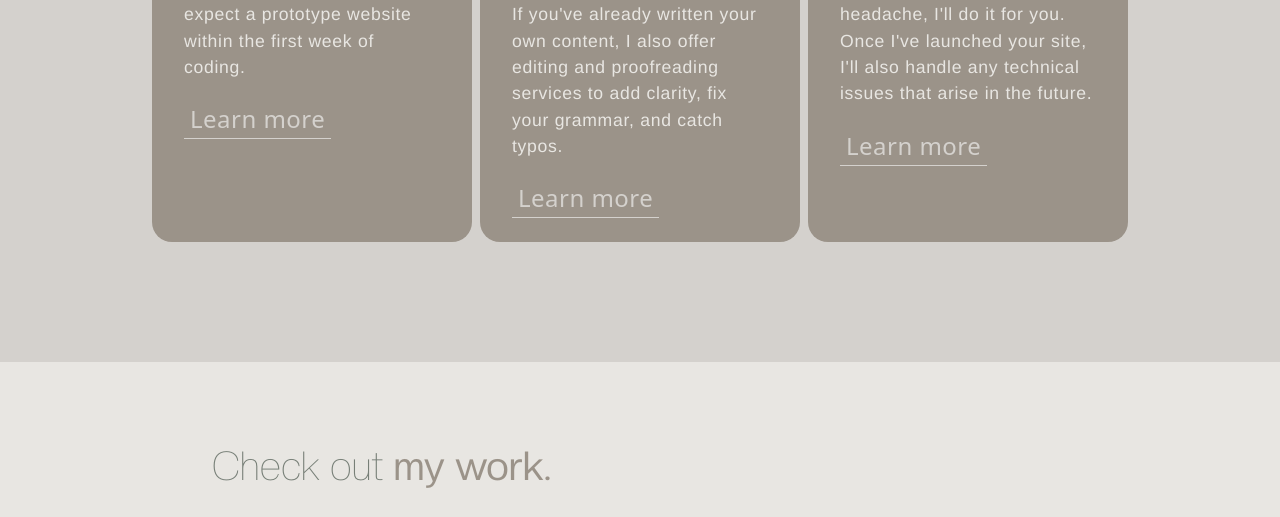
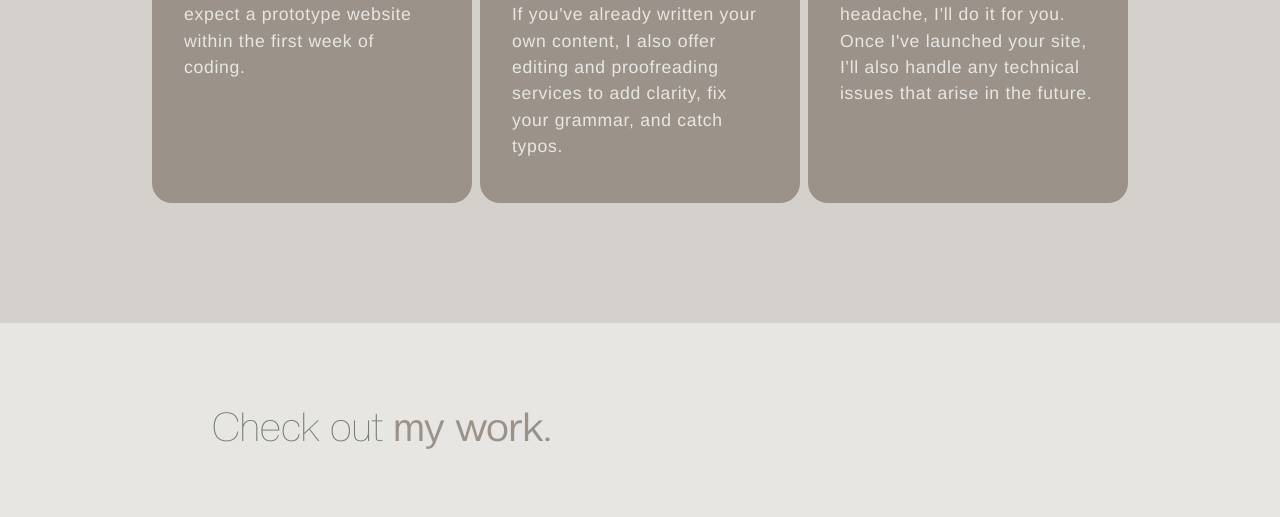
Before and after one commit to just-hugo/chewitt-llc, a website: page index.html in a window 1280 px wide. Shown: the part 1964-2481 px from the top of the page. Drawn offline with nearby package versions, Linux system fonts and the light colour scheme.

Commit message:
remove learn more buttons from cards

```diff
--- a/index.html
+++ b/index.html
@@ -146,9 +146,9 @@
               </p>
             </div>
             <div class="card-footer">
-              <button class="service-more" onclick="learnMore(this)">
+<!--               <button class="service-more" onclick="learnMore(this)">
                 Learn more
-              </button>
+              </button> -->
             </div>
           </div>
           <div class="flip-box-back invisible">
@@ -214,9 +214,9 @@
               </p>
             </div>
             <div class="card-footer">
-              <button class="service-more" onclick="learnMore(this)">
+<!--               <button class="service-more" onclick="learnMore(this)">
                 Learn more
-              </button>
+              </button> -->
             </div>
           </div>
           <div class="flip-box-back invisible">
@@ -277,9 +277,9 @@
               </p>
             </div>
             <div class="card-footer">
-              <button class="service-more" onclick="learnMore(this)">
+<!--               <button class="service-more" onclick="learnMore(this)">
                 Learn more
-              </button>
+              </button> -->
             </div>
           </div>
           <div class="flip-box-back invisible">
```
